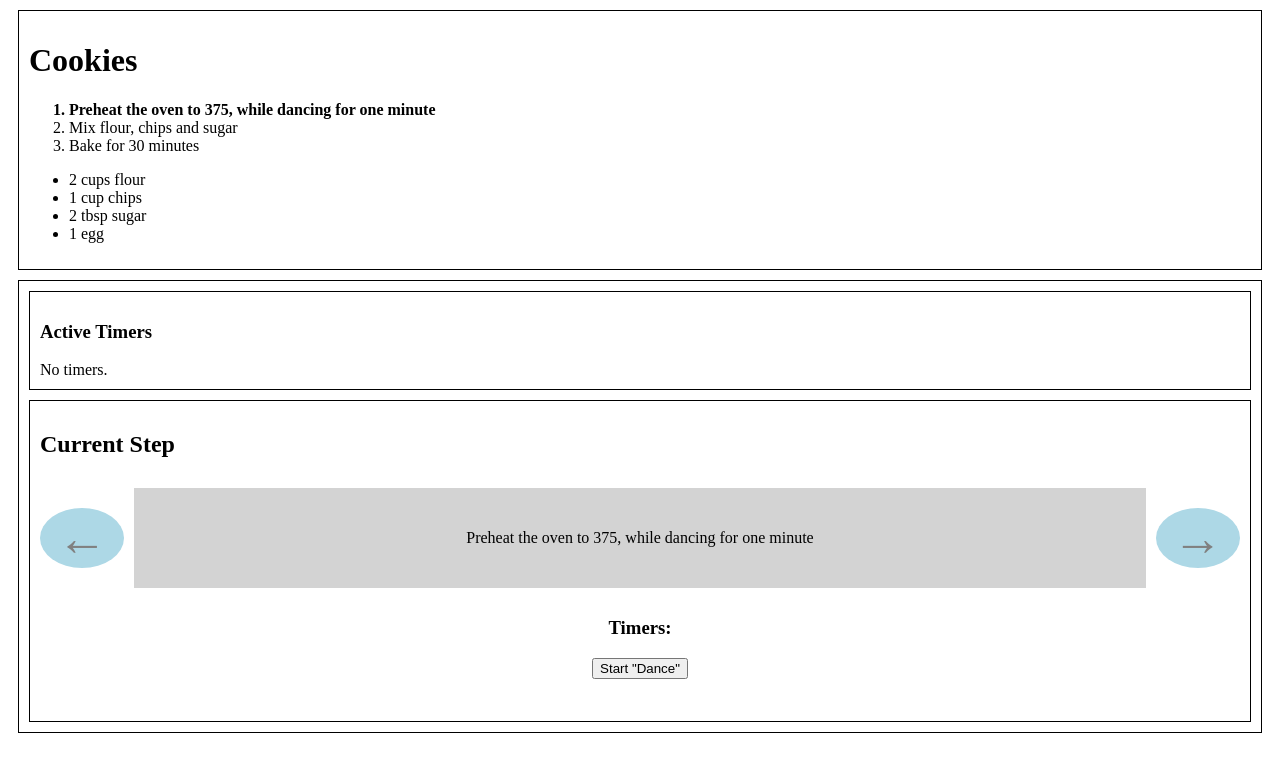
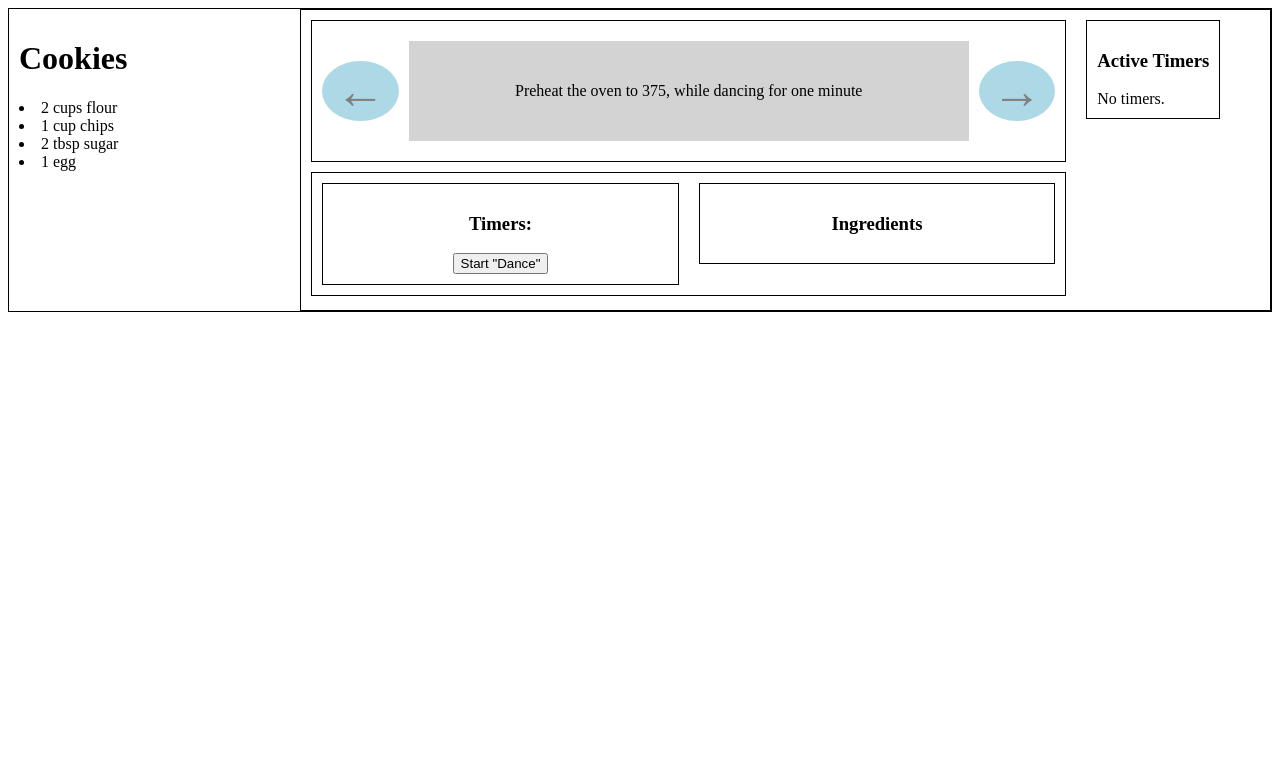
Before and after one commit to tuzmusic/recipe-helper-april-2020, a React (Create React App) app: page / in a window 1280 px wide. Shown: the top 772 px of the page. Built offline with nearby package versions, Linux system fonts and the light colour scheme.

Commit message:
formatting changes

```diff
--- a/src/components/App.tsx
+++ b/src/components/App.tsx
@@ -1,43 +1,16 @@
 import React from 'react';
-import { CookingSessionState } from "../redux/state/stateMap";
-import { connect } from "react-redux";
-import { RootState } from "../redux/rootReducer";
-import { SimpleBorderedContainer } from "./UtilityComponents";
-import CookingActivityContainer from "./CookingActivity/CookingActivity";
+import { CookingSession } from "./CookingSession/CookingSession";
+import { CenterFlexRow } from "./UtilityComponents";
+import styled from "@emotion/styled";
+
+const AppWrapper = styled(CenterFlexRow)({})
 
 const App = () => {
   return (
-    <CookingSession/>
+    <AppWrapper bordered>
+      <CookingSession/>
+    </AppWrapper>
   );
 };
 
 export default App
-
-const CookingSession = () => {
-  return (
-    <>
-      <PrintedRecipeContainer/>
-      <CookingActivityContainer/>
-    </>
-  )
-};
-
-const PrintedRecipe = ({ recipeInfo, instructions, ingredients, currentStepIndex }: CookingSessionState) => {
-  return (
-    <SimpleBorderedContainer>
-      <h1>{ recipeInfo!.title }</h1>
-      <ol>
-        { instructions.map(({ text }, i) => <li
-          style={ { fontWeight: i === currentStepIndex ? 'bold' : 'normal' } }
-          key={ text }>{ text }</li>) }
-      </ol>
-      <ul>
-        { ingredients.map(({ text }) => <li key={ text }>{ text }</li>) }
-      </ul>
-    </SimpleBorderedContainer>
-  )
-};
-
-const PrintedRecipeContainer = connect(
-  (state: RootState) => state.cookingSession
-)(PrintedRecipe);
--- a/src/components/CookingActivity/CookingActivity.tsx
+++ b/src/components/CookingActivity/CookingActivity.tsx
@@ -1,15 +1,27 @@
-import { SimpleBorderedContainer } from "../UtilityComponents";
 import { ActiveTimersContainer } from "../ActiveTimers/ActiveTimersContainer";
 import React from "react";
 import { connect } from "react-redux";
 import CurrentStepContainer from "../CurrentStep/CurrentStep";
+import styled from "@emotion/styled";
 
-const CookingActivity = () => {
-  return <SimpleBorderedContainer style={ { padding: 0 } }>
-    <ActiveTimersContainer/>
-    <CurrentStepContainer/>
-  </SimpleBorderedContainer>;
-};
+const ActivityWrapper = styled('div')({
+  border: 'solid black thin',
+  display: 'flex'
+});
+const StepsWrapper = styled('div')({
+  height: '300px',
+  width: '80%',
+})
+const TimersWrapper = styled('div')({})
+const CookingActivity = () =>
+  <ActivityWrapper>
+    <StepsWrapper>
+      <CurrentStepContainer/>
+    </StepsWrapper>
+    <TimersWrapper>
+      <ActiveTimersContainer/>
+    </TimersWrapper>
+  </ActivityWrapper>;
 
 const CookingActivityContainer = connect(
   // (state: RootState) => state.cookingSession
--- /dev/null
+++ b/src/components/CookingSession/CookingSession.tsx
@@ -0,0 +1,29 @@
+import { CenterFlexRow } from "../UtilityComponents";
+import { PrintedRecipeContainer } from "../RecipeSummary/RecipeSummary";
+import CookingActivityContainer from "../CookingActivity/CookingActivity";
+import React from "react";
+import styled from "@emotion/styled";
+
+const SessionWrapper = styled(CenterFlexRow)({
+  width: '100%',
+  alignItems: 'flex-start'
+})
+const PrintedWrapper = styled.div({
+  width: '30%'
+})
+const ActivityWrapper = styled.div({
+  width: '100%'
+})
+
+export const CookingSession = () => {
+  return (
+    <SessionWrapper>
+      <PrintedWrapper>
+        <PrintedRecipeContainer/>
+      </PrintedWrapper>
+      <ActivityWrapper>
+        <CookingActivityContainer/>
+      </ActivityWrapper>
+    </SessionWrapper>
+  )
+};
--- a/src/components/CurrentStep/CurrentStep.tsx
+++ b/src/components/CurrentStep/CurrentStep.tsx
@@ -1,19 +1,28 @@
 import React from 'react'
 import { connect } from "react-redux";
-import { Section } from "../UtilityComponents";
 import StepTimersContainer from "./StepTimers";
 import StepsCarouselContainer from "../StepsCarousel/StepsCarouselContainer";
+import styled from "@emotion/styled";
+import { CenterFlexRow } from "../UtilityComponents";
 
-const CurrentStep = () => {
-  console.log('render CurrentStep')
-  return (
-    <Section style={ { height: '300px' } }>
-      <h2>Current Step</h2>
-      <StepsCarouselContainer/>
-      <StepTimersContainer/>
-    </Section>
-  );
-};
+const CurrentStepWrapper = styled.div({
+  margin: '10px'
+})
+
+const CurrentStep = () =>
+  <CurrentStepWrapper>
+    <StepsCarouselContainer/>
+    <CenterFlexRow bordered vMargin style={ { alignItems: 'flex-start' } }>
+      <CenterFlexRow bordered fullWidth margin padding fullHeight>
+        <StepTimersContainer/>
+      </CenterFlexRow>
+      <CenterFlexRow bordered padding margin fullWidth>
+        <div>
+          <h3>Ingredients</h3>
+        </div>
+      </CenterFlexRow>
+    </CenterFlexRow>
+  </CurrentStepWrapper>
 
 const CurrentStepContainer = connect()(CurrentStep);
 
--- a/src/components/CurrentStep/StepTimers.tsx
+++ b/src/components/CurrentStep/StepTimers.tsx
@@ -4,7 +4,7 @@ import { CookingTimer } from "../../models/Models";
 import { connect } from "react-redux";
 import { RootState } from "../../redux/rootReducer";
 import { selectCurrentStepTimers } from "../../redux/selectors/cookingSession.selectors";
-import { CenterFlexColumn } from "../StepsCarousel/StepsCarousel";
+import { CenterFlexColumn } from "../UtilityComponents";
 
 type Props = { timers: CookingTimer[] }
 
--- /dev/null
+++ b/src/components/RecipeSummary/RecipeSummary.tsx
@@ -0,0 +1,22 @@
+import { connect } from "react-redux";
+import { RootState } from "../../redux/rootReducer";
+import { CookingSessionState } from "../../redux/state/stateMap";
+import React from "react";
+import styled from "@emotion/styled";
+
+const TextWrapper = styled.div({
+  padding: '10px'
+})
+
+const PrintedRecipe = ({ recipeInfo, ingredients }: CookingSessionState) => {
+  return (
+    <TextWrapper>
+      <h1>{ recipeInfo!.title }</h1>
+      { ingredients.map(({ text }) => <li key={ text }>{ text }</li>) }
+    </TextWrapper>
+  )
+};
+
+export const PrintedRecipeContainer = connect(
+  (state: RootState) => state.cookingSession
+)(PrintedRecipe);
--- a/src/components/StepsCarousel/StepsCarousel.tsx
+++ b/src/components/StepsCarousel/StepsCarousel.tsx
@@ -3,17 +3,14 @@ import React from "react";
 import styled from "@emotion/styled";
 import { Instruction } from "../../models/Models";
 import { ClickHandler } from "../../types/utility.types";
+import { CenterFlexRow } from "../UtilityComponents";
 
-export const CenterFlex = styled.div({
-  display: 'flex',
-  justifyContent: 'center',
-  alignItems: 'center',
-  position: 'relative',
-})
-export const CenterFlexColumn = styled(CenterFlex)({ flexDirection: 'column' })
-const CarouselWrapper = styled(CenterFlex)({})
+// const CarouselWrapper = styled(CenterFlexRow)({})
 
-const Arrow = styled(CenterFlex)({
+const CarouselWrapper = ({ children }: any) =>
+  <CenterFlexRow bordered padding children={ children }/>
+
+const Arrow = styled(CenterFlexRow)({
   width: '100px',
   height: '60px',
   fontSize: '50px',
@@ -24,7 +21,7 @@ const Arrow = styled(CenterFlex)({
   background: 'lightblue',
 })
 
-const StepsWrapper = styled(CenterFlex)({
+const StepsWrapper = styled(CenterFlexRow)({
   width: '100%',
   height: '100px',
   margin: '10px',
--- a/src/components/UtilityComponents.tsx
+++ b/src/components/UtilityComponents.tsx
@@ -3,7 +3,7 @@ import styled from "@emotion/styled";
 export const SimpleBorderedContainer = styled.div({
   border: 'solid black thin',
   padding: 10,
-  margin: 10
+  margin: '10px 0'
 });
 export const Section = styled.div({
   border: 'solid black thin',
@@ -15,3 +15,27 @@ export const Section = styled.div({
 export const RowSection = styled(Section)({
   flexDirection: 'row'
 });
+export const CenterFlexRow = styled.div<{
+  bordered?: boolean
+  vMargin?: boolean
+  hMargin?: boolean
+  margin?: boolean
+  padding?: boolean
+  fullWidth?: boolean
+  fullHeight?: boolean
+}>({
+  display: 'flex',
+  justifyContent: 'center',
+  alignItems: 'center',
+  position: 'relative',
+}, props =>
+  Object.assign({},
+    props.bordered && { border: 'solid thin black' },
+    props.vMargin && { marginTop: 10, marginBottom: 10 },
+    props.hMargin && { marginLeft: 10, marginRight: 10 },
+    props.margin && { margin: 10 },
+    props.padding && { padding: 10 },
+    props.fullWidth && { width: '100%' },
+    props.fullHeight && { height: '100%' },
+  ))
+export const CenterFlexColumn = styled(CenterFlexRow)({ flexDirection: 'column' })
```
